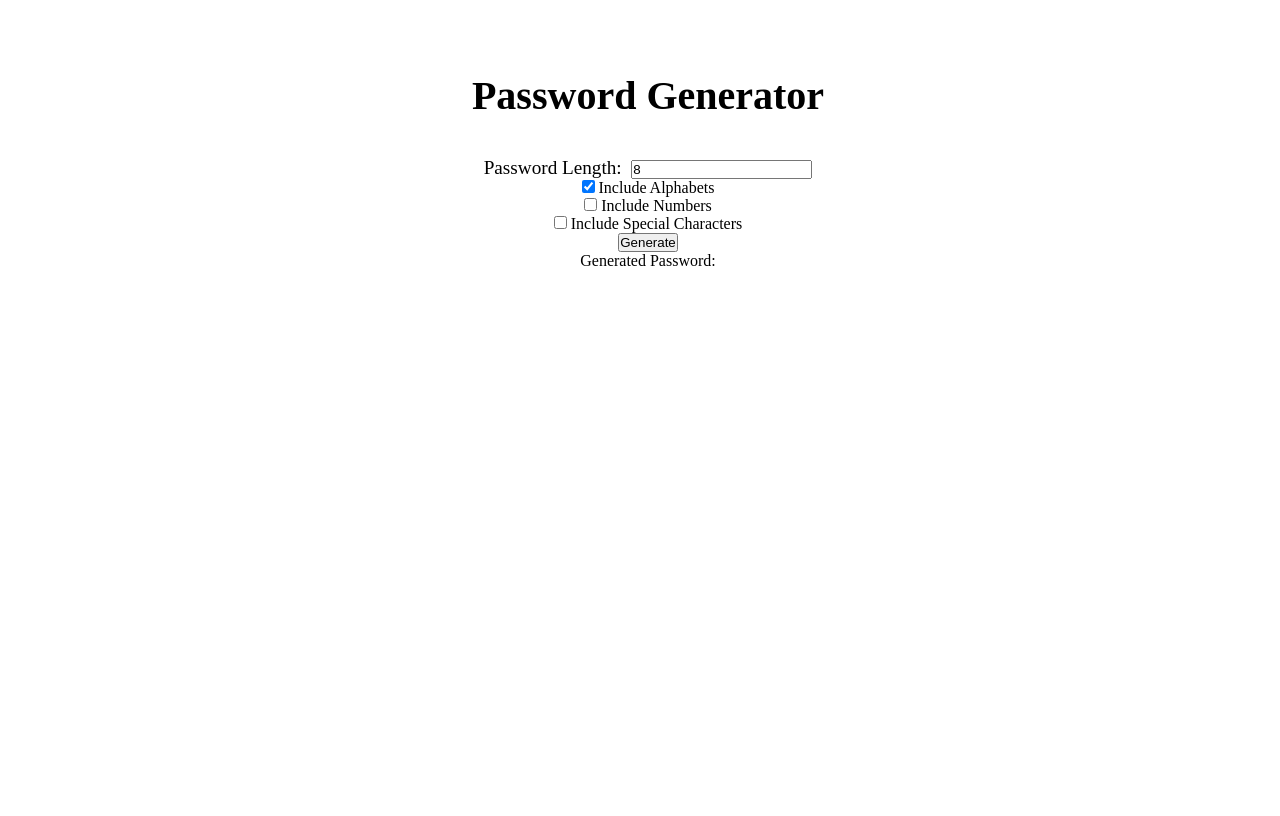
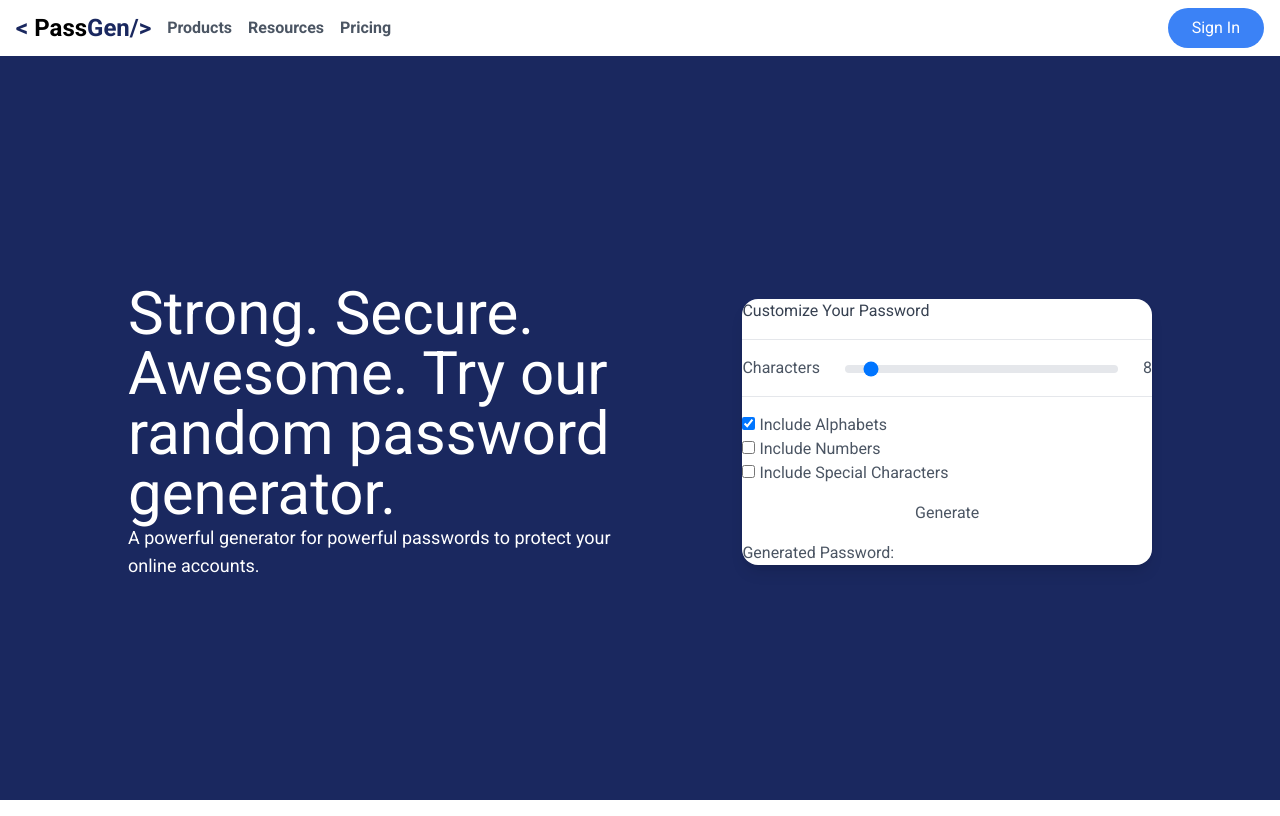
Before and after one commit to Utkarsh77218/Password-Generator, an Angular app: page / in a window 1280 px wide. Built offline with nearby package versions, Linux system fonts and the light colour scheme.

Commit message:
Added Navbar

```diff
--- a/package.json
+++ b/package.json
@@ -33,6 +33,7 @@
     "karma-coverage": "~2.2.0",
     "karma-jasmine": "~5.1.0",
     "karma-jasmine-html-reporter": "~2.1.0",
+    "tailwindcss": "^3.4.17",
     "typescript": "~5.6.2"
   }
 }
--- a/src/app/app.component.html
+++ b/src/app/app.component.html
@@ -1,5 +1,6 @@
-<main>
-  <div>
+<main class="bg-[#1a285f] h-screen">
+  <app-navbar />
+  <div class="h-[94vh]">
     <app-password-generator />
   </div>
 </main>
--- a/src/app/app.component.ts
+++ b/src/app/app.component.ts
@@ -1,10 +1,11 @@
 import { Component } from '@angular/core';
 import { RouterOutlet } from '@angular/router';
 import { PasswordGeneratorComponent } from './password-generator/password-generator.component';
+import { NavbarComponent } from './navbar/navbar.component';
 
 @Component({
   selector: 'app-root',
-  imports: [RouterOutlet, PasswordGeneratorComponent],
+  imports: [RouterOutlet, PasswordGeneratorComponent, NavbarComponent],
   templateUrl: './app.component.html',
   styleUrl: './app.component.css'
 })
--- /dev/null
+++ b/src/app/navbar/navbar.component.html
@@ -0,0 +1,29 @@
+<nav class="bg-white">
+    <div class="mycontainer flex justify-between items-center px-4 py-5 h-14">
+        <div class="flex items-center justify-center">
+            <div class="logo font-bold text-2xl cursor-pointer">
+                <span class="text-[#1a285f]">&lt;</span>
+                Pass<span class="text-[#1a285f]">Gen</span>
+                <span class="text-[#1a285f]">/&gt;</span>
+            </div>
+            <p
+                class="ml-4 cursor-pointer text-gray-600 hover:text-black font-bold"
+            >
+                Products
+            </p>
+            <p
+                class="ml-4 cursor-pointer text-gray-600 hover:text-black font-bold"
+            >
+                Resources
+            </p>
+            <p
+                class="ml-4 cursor-pointer text-gray-600 hover:text-black font-bold"
+            >
+                Pricing
+            </p>
+        </div>
+        <div class="flex items-center justify-center">
+            <button class="bg-blue-500 text-white p-2 px-6 rounded-3xl">Sign In</button>
+        </div>
+    </div>
+</nav>
--- a/src/app/password-generator/password-generator.component.html
+++ b/src/app/password-generator/password-generator.component.html
@@ -1,55 +1,84 @@
-<div class="main-body">
-    <h1 class="heading">Password Generator</h1>
+<div class="h-full flex flex-col justify-center items-center text-white ">
+    <div class="w-[80%] h-[70vh] flex items-center justify-evenly">
+        <div class="w-[50%] flex flex-col">
+            <h1 class="text-6xl">
+                Strong. Secure. Awesome. Try our random password generator.
+            </h1>
+            <p class="mt-4 text-lg">
+                A powerful generator for powerful passwords to protect your online accounts.
+            </p>
+        </div>
+        <div class="w-[50%] flex justify-end items-center">
+            <div
+                class="flex flex-col rounded-2xl overflow-hidden shadow-lg bg-white p-6 w-4/5 font-normal text-gray-600 gap-4"
+            >
+                <p class="text-gray-700">
+                    Customize Your Password
+                </p>
 
-    <div class="password-length-div">
+                <hr class="h-px my-2 bg-gray-200 border-0 dark:bg-gray-500">
+
+                <div class="flex justify-between items-center">
                     <label for="length">
-            Password Length:&nbsp;
+                        Characters
                     </label>
+                    <div class="w-2/3">
                         <input
-            type="number"
-            id="length"
-            [(ngModel)]="passwordLength"
-            min="3"
+                            type="range"
+                            min="1"
+                            max="100"
+                            [(ngModel)] = 'passwordLength'
+                            class=" ml-3 w-full h-2 bg-gray-200 rounded-lg appearance-none cursor-pointer dark:bg-gray-400" id="myRange"
                         />
                     </div>
+                    <div> {{passwordLength}} </div>
+                </div>
 
-    <div>
+                <hr class="h-px my-2 bg-gray-200 border-0 dark:bg-gray-500">
+
+                <div class="">
+                    <div class="checkbox-div">
                         <input
                             type="checkbox"
                             id="alphabets"
-            [(ngModel)] = "includeAlphabets"
+                            [(ngModel)]="includeAlphabets"
                         />
                         <label for="alphabets">
                             Include Alphabets
                         </label>
                     </div>
 
-    <div>
+                    <div class="">
                         <input
                             type="checkbox"
                             id="numbers"
-            [(ngModel)] = "includeNumbers"
+                            [(ngModel)]="includeNumbers"
                         />
-        <label for="numbers">
-            Include Numbers
-        </label>
+                        <label for="numbers"> Include Numbers </label>
                     </div>
 
-    <div>
+                    <div class="">
                         <input
                             type="checkbox"
                             id="specialCharacters"
-            [(ngModel)] = "includeSpecialCharacters"
+                            [(ngModel)]="includeSpecialCharacters"
                         />
                         <label for="specialCharacters">
                             Include Special Characters
                         </label>
                     </div>
+                </div>
 
-    <button (click)="generatePassword()">
+                <button class="generate-button" (click)="generatePassword()">
                     Generate
                 </button>
-    <div>
-        Generated Password: {{ generatedPassword }}
+                <div class="">
+                    <p>Generated Password:&nbsp;</p>
+                    <span>
+                        {{ generatedPassword }}
+                    </span>
                 </div>
             </div>
+        </div>
+    </div>
+</div>
--- a/src/app/password-generator/password-generator.component.ts
+++ b/src/app/password-generator/password-generator.component.ts
@@ -14,6 +14,10 @@ export class PasswordGeneratorComponent {
   includeAlphabets: boolean = true;
   includeNumbers: boolean = false;
   includeSpecialCharacters: boolean = false;
+
+  clamp(num: number): number {
+    return Math.min(Math.max(num, 1), 100);
+  }
 
   generatePassword(): void {
     let characters = '';
--- a/src/styles.css
+++ b/src/styles.css
@@ -1 +1,25 @@
 /* You can add global styles to this file, and also import other style files */
+
+@import url('https://fonts.googleapis.com/css2?family=Inter:ital,opsz,wght@0,14..32,100..900;1,14..32,100..900&family=Roboto:ital,wght@0,100;0,300;0,400;0,500;0,700;0,900;1,100;1,300;1,400;1,500;1,700;1,900&display=swap');
+
+* {
+    margin: 0;
+    padding: 0;
+    font-family: 'Roboto', Arial, Helvetica, sans-serif;
+}
+
+@tailwind base;
+@tailwind components;
+@tailwind utilities;
+
+@layer utilities {
+    input[type="number"]::-webkit-inner-spin-button,
+    input[type="number"]::-webkit-outer-spin-button {
+      -webkit-appearance: none;
+      margin: 0;
+    }
+
+    input[type="number"] {
+      -moz-appearance: textfield;
+    }
+}
--- /dev/null
+++ b/tailwind.config.js
@@ -0,0 +1,8 @@
+/** @type {import('tailwindcss').Config} */
+module.exports = {
+  content: ["./src/**/*.{html,js}"],
+  theme: {
+    extend: {},
+  },
+  plugins: [],
+}
```
Also changed, not shown: src/app/navbar/navbar.component.ts (added, +11 -0 lines), src/app/navbar/navbar.component.css (added), 2 other files (tests, documents, lock files or other folders). Lines whose indentation alone changed are shown as unchanged.
